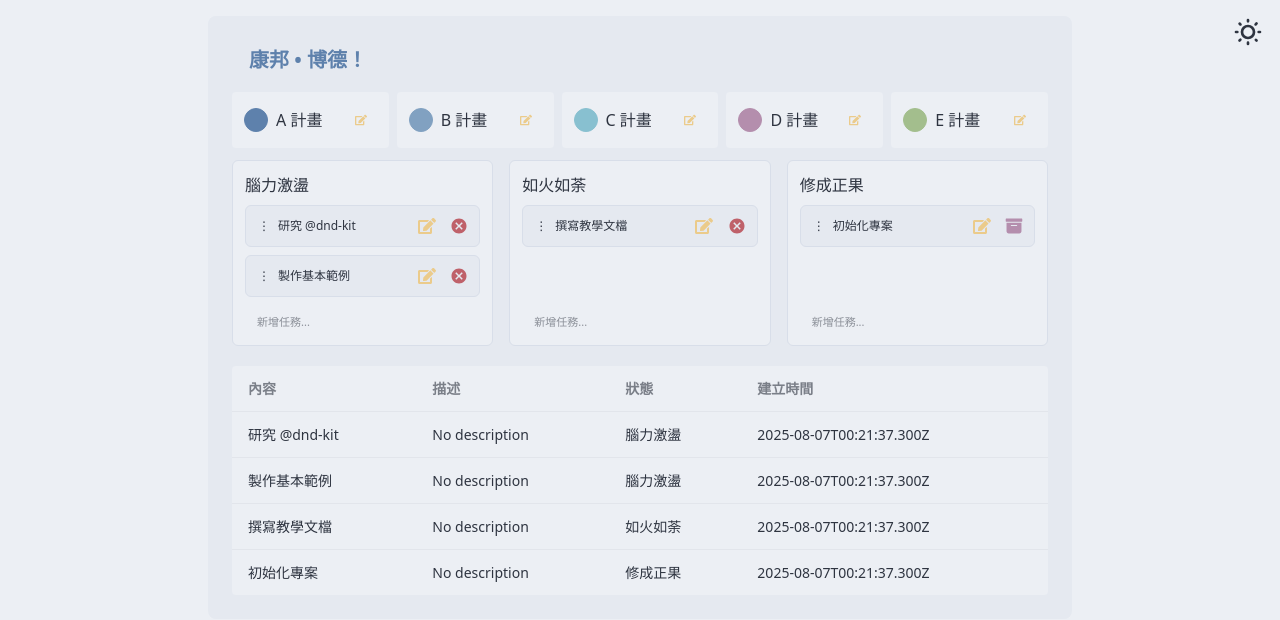
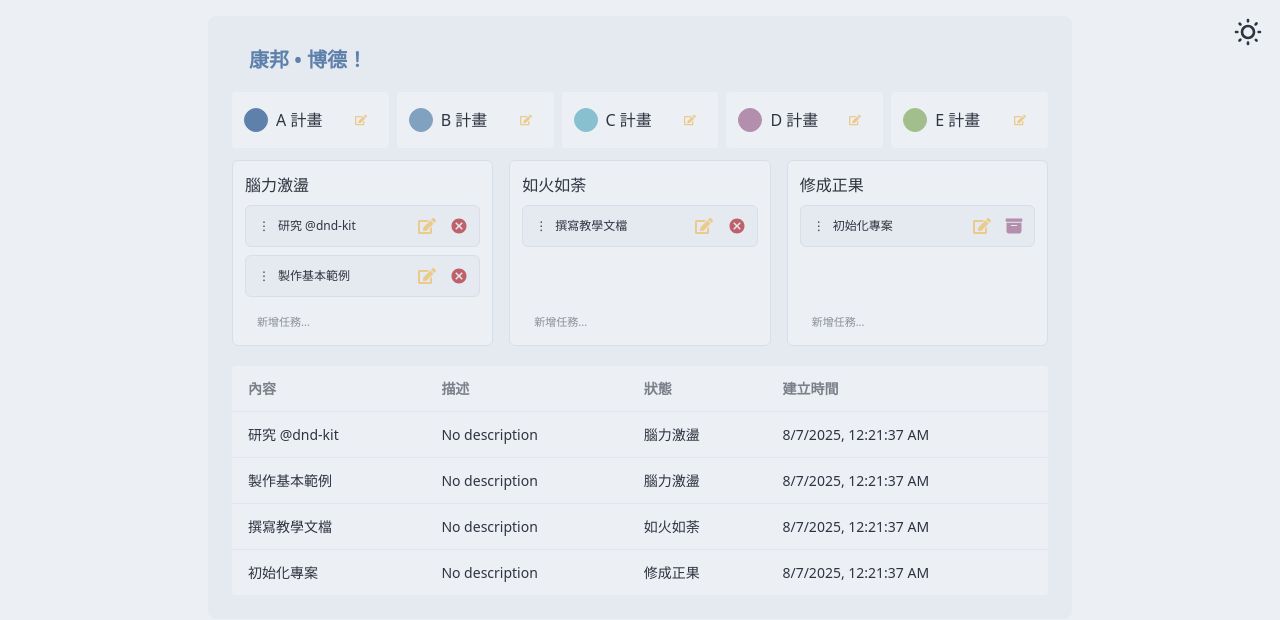
Before and after one commit to SE-Josh/kanban-board, a Next.js app: page / in a window 1280 px wide. Shown: the top 620 px of the page. Built offline with nearby package versions, Linux system fonts and the light colour scheme.

Commit message:
fix: 修正任務列表中的時間顯示格式，確保使用本地時間格式

```diff
--- a/components/TaskList.tsx
+++ b/components/TaskList.tsx
@@ -20,13 +20,8 @@ const TaskList = ({ tasks }: { tasks: Task[] }) => {
               {/* <th>{task.id}</th> */}
               <td>{task.content}</td>
               <td>{task.description || "No description"}</td>
-              <td>
-                {
-                  defaultStatuses.find((status) => status.id === task.statusId)
-                    ?.title
-                }
-              </td>
-              <td>{task.createdAt}</td>
+              <td>{defaultStatuses.find((status) => status.id === task.statusId)?.title}</td>
+              <td>{new Date(task.createdAt).toLocaleString()}</td>
             </tr>
           ))}
         </tbody>
--- a/components/ThemeController.tsx
+++ b/components/ThemeController.tsx
@@ -1,6 +1,6 @@
 export default function ThemeController() {
   return (
-    <div className="flex-none absolute right-0 top-0 mr-4 mt-4">
+    <div className="flex-none fixed right-0 top-0 mr-4 mt-4">
       <label className="swap swap-rotate">
         {/* this hidden checkbox controls the state */}
         <input type="checkbox" className="theme-controller" value="dim" />
```
